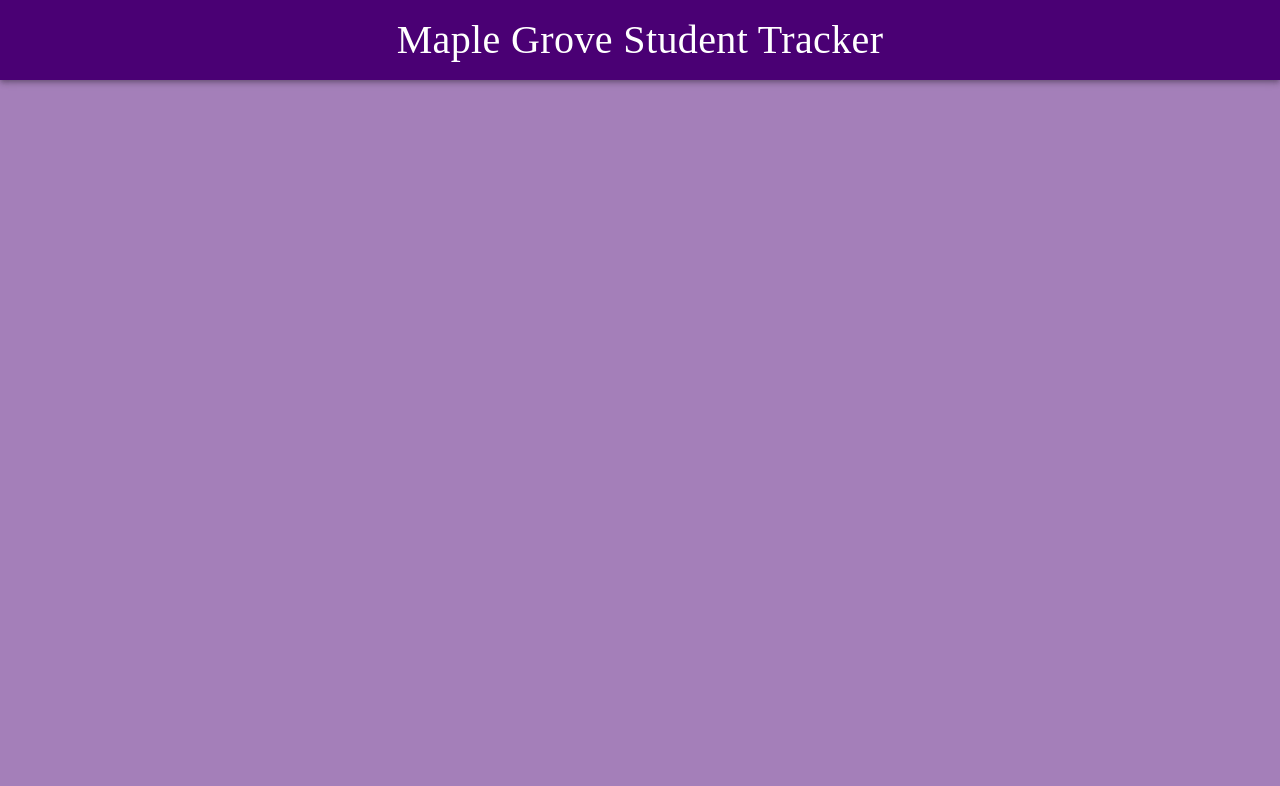
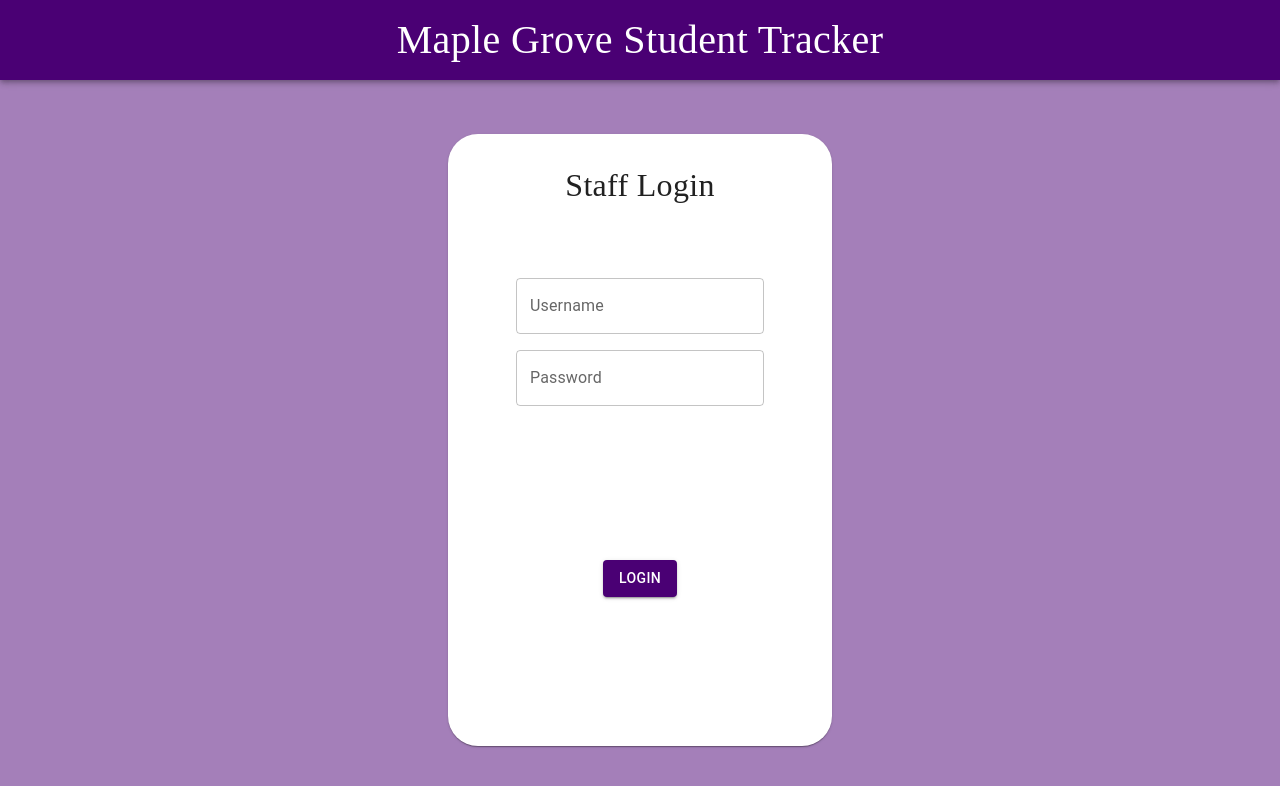
Before and after one commit to Robbysim37/mgst, a React (Create React App) app: page / in a window 1280 px wide. Shown: the top 786 px of the page. Built offline with nearby package versions, Linux system fonts and the light colour scheme.

Commit message:
set up landing page layout

```diff
--- a/src/App.tsx
+++ b/src/App.tsx
@@ -4,6 +4,7 @@ import StaffHomepage from './components/staffHomepage/StaffHomepage';
 
 import {Routes,Route} from "react-router-dom"
 import StudentView from './components/studentView/StudentView';
+import LandingPage from './components/landingPage/LandingPage';
 
 function App() {
   return (
@@ -11,6 +12,7 @@ function App() {
       <NavBar></NavBar>
       <PageBackground>
         <Routes>
+          <Route path="/" element={<LandingPage/>}/>
           <Route path="/staff" element={<StaffHomepage/>}/>
           <Route path="/staff/:studentUsername" element={<StudentView/>}/>
         </Routes>
--- a/src/components/infoDisplayers/InfoCard.tsx
+++ b/src/components/infoDisplayers/InfoCard.tsx
@@ -28,8 +28,8 @@ const InfoCard: React.FC<Props> = (props) => {
     return(
         <Card
         sx={{
-        height:props.height,
-        width:props.width,
+        height:props.height || "50%",
+        width:props.width || "50%",
         margin:"2.5%",
         borderRadius:"30px"}}
         onClick={cardClickHandler}>
--- /dev/null
+++ b/src/components/infoToDisplay/LogInCardInfo.tsx
@@ -0,0 +1,45 @@
+import {Typography,TextField,Box,Button} from "@mui/material"
+import axios from "axios"
+import React, {useState} from "react"
+
+
+const LogInCardInfo = () => {
+
+  const [logIn,setLogIn] = useState({username:"",password:""})
+
+  const logInChangeHandler = (e:React.ChangeEvent<HTMLInputElement>) => {
+    setLogIn({...logIn,[`${e.target.id}`]:e.target.value})
+  }
+
+  const logInClickHandler = (e:React.MouseEvent<HTMLButtonElement>) => {
+    axios.post("http://localhost:3000/staffLogin",logIn)
+    .then(promise => {
+    //  {window.sessionStorage.setItem("user",promise)}
+    })
+    .catch(error => {
+      console.log(error)
+    })
+  }
+
+  return (
+    <Box height={"80%"} display={"flex"} justifyContent={"space-around"}
+    flexDirection={"column"} alignItems={"center"}>
+
+      <Typography fontSize={"2rem"} fontFamily={"serif"}> Staff Login</Typography>
+
+      <Box display={"flex"} flexDirection={"column"} alignItems={"center"}
+      height={"50%"} width={"100%"}>
+
+        <TextField value={logIn.username} id={"username"} onChange={logInChangeHandler}
+        label={"Username"} sx={{margin:"1rem"}}/>
+
+        <TextField type="password" value={logIn.password} id={"password"} onChange={logInChangeHandler}
+        label={"Password"}/>
+
+      </Box>
+      <Button variant={"contained"}>Login</Button>
+    </Box>
+  )
+}
+
+export default LogInCardInfo
--- /dev/null
+++ b/src/components/landingPage/LandingPage.tsx
@@ -0,0 +1,19 @@
+import {Box} from "@mui/material"
+import InfoCard from "../infoDisplayers/InfoCard"
+import LogInCardInfo from "../infoToDisplay/LogInCardInfo"
+
+const LandingPage = () => {
+  return (
+    <Box display={"flex"}
+    height={"100%"}
+    width={"100%"}
+    justifyContent={"center"}
+    alignItems={"center"}>
+        <InfoCard height="85%" width="30%">
+            <LogInCardInfo></LogInCardInfo>
+        </InfoCard>
+    </Box>
+  )
+}
+
+export default LandingPage
```
